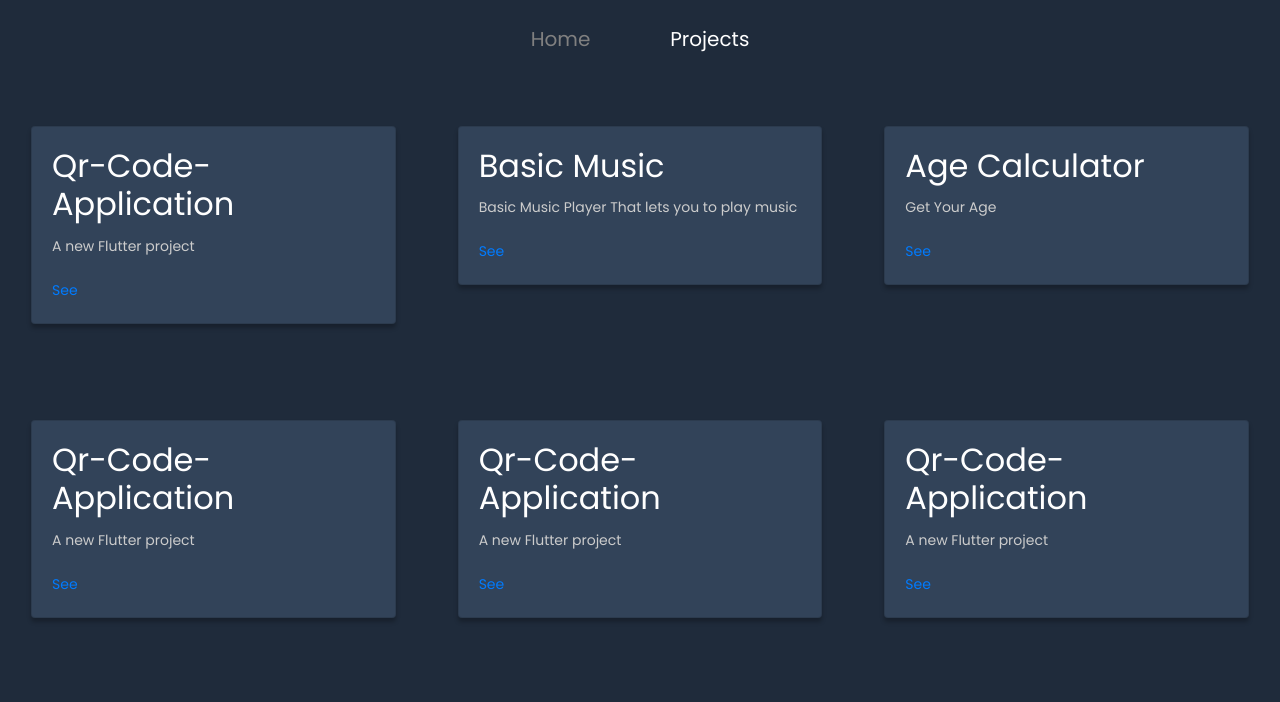
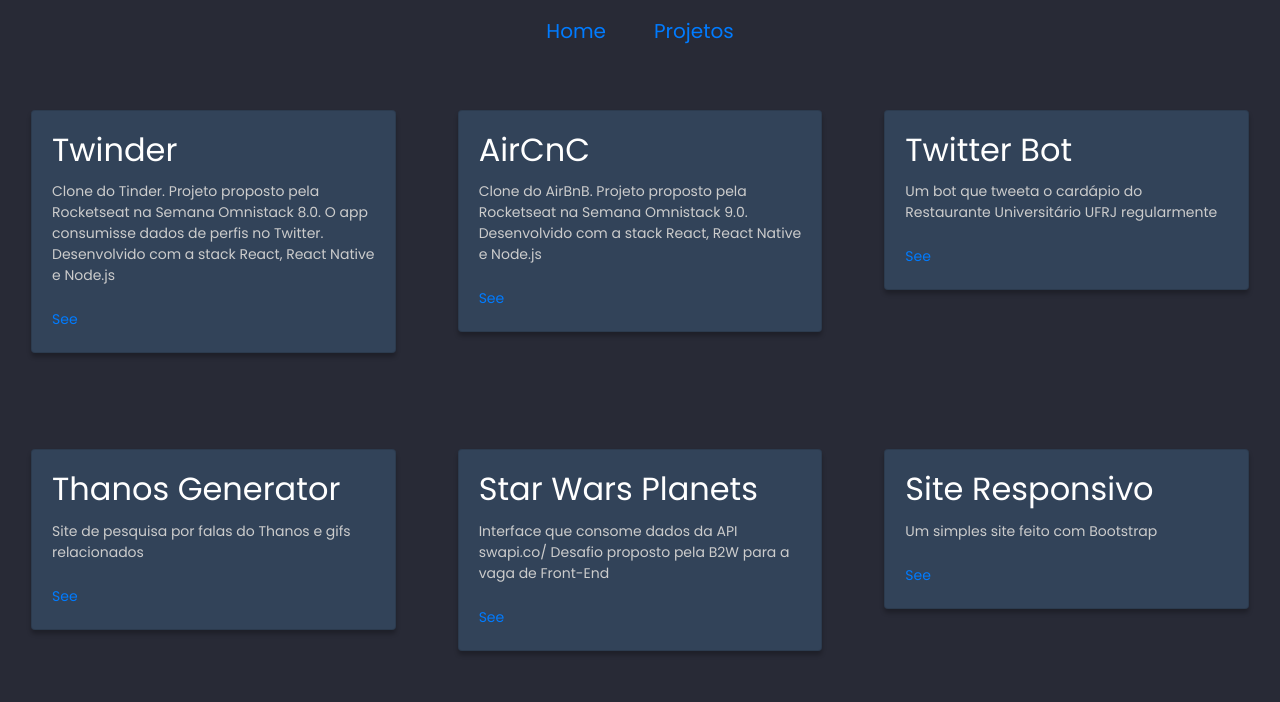
Before and after one commit to filipezz/personal-website, a Gatsby site: page /projects in a window 1280 px wide. Built offline with nearby package versions, Linux system fonts and the light colour scheme; Gatsby itself is replaced by a stand-in of ours.

Commit message:
First Commit

```diff
--- a/content/projects.yaml
+++ b/content/projects.yaml
@@ -1,23 +1,23 @@
-- title: Qr-Code-Application
-  subtitle: A new Flutter project
-  link: https://github.com/Mr404Found/Qr-Code-Application
+- title: Twinder
+  subtitle: Clone do Tinder. Projeto proposto pela Rocketseat na Semana Omnistack 8.0. O app consumisse dados de perfis no Twitter. Desenvolvido com a stack React, React Native e Node.js
+  link: https://github.com/filipezz/Twinder
 
-- title: Basic Music
-  subtitle: Basic Music Player That lets you to play music
-  link: https://github.com/Mr404Found/Basic-Music-Player
+- title: AirCnC
+  subtitle: Clone do AirBnB. Projeto proposto pela Rocketseat na Semana Omnistack 9.0. Desenvolvido com a stack React, React Native e Node.js
+  link: https://github.com/filipezz/aircnc
 
-- title: Age Calculator
-  subtitle: Get Your Age
-  link: https://github.com/Mr404Found/AgeCalculator
+- title: Twitter Bot
+  subtitle: Um bot que tweeta o cardápio do Restaurante Universitário UFRJ regularmente
+  link: https://github.com/filipezz/twitter-bot
 
-- title: Qr-Code-Application
-  subtitle: A new Flutter project
-  link: https://github.com/Mr404Found/Qr-Code-Application
+- title: Thanos Generator
+  subtitle: Site de pesquisa por falas do Thanos e gifs relacionados
+  link: https://github.com/filipezz/thanos-generator
 
-- title: Qr-Code-Application
-  subtitle: A new Flutter project
-  link: https://github.com/Mr404Found/Qr-Code-Application
+- title: Star Wars Planets
+  subtitle: Interface que consome dados da API swapi.co/ Desafio proposto pela B2W para a vaga de Front-End
+  link: https://github.com/filipezz/starwars-planets
 
-- title: Qr-Code-Application
-  subtitle: A new Flutter project
-  link: https://github.com/Mr404Found/Qr-Code-Application
+- title: Site Responsivo
+  subtitle: Um simples site feito com Bootstrap
+  link: https://github.com/filipezz/Site-responsivo
--- a/gatsby-config.js
+++ b/gatsby-config.js
@@ -1,8 +1,8 @@
 module.exports = {
   siteMetadata: {
-    title: `Gatsby Default Starter`,
-    description: `Kick off your next, great Gatsby project with this default starter. This barebones starter ships with the main Gatsby configuration files you might need.`,
-    author: `@gatsbyjs`,
+    title: `Filipe Marron`,
+    description: `Um portfolio`,
+    author: `Filipez Marron`,
   },
   plugins: [
     `gatsby-plugin-react-helmet`,
@@ -35,9 +35,11 @@ module.exports = {
         path: `./content/`,
       },
     },
-    // this (optional) plugin enables Progressive Web App + Offline functionality
-    // To learn more, visit: https://gatsby.dev/offline
-    // `gatsby-plugin-offline`,
-
+    {
+      resolve: `gatsby-plugin-google-analytics`,
+      options: {
+        trackingId: "UA-150903787-2",
+      },
+    },
   ],
 }
--- a/package.json
+++ b/package.json
@@ -8,6 +8,7 @@
     "bootstrap": "^4.3.1",
     "gatsby": "^2.13.51",
     "gatsby-image": "^2.2.8",
+    "gatsby-plugin-google-analytics": "^2.1.31",
     "gatsby-plugin-manifest": "^2.2.4",
     "gatsby-plugin-offline": "^2.2.4",
     "gatsby-plugin-react-helmet": "^3.1.3",
--- a/src/components/appbar.js
+++ b/src/components/appbar.js
@@ -5,11 +5,11 @@ export default function Appbar() {
   return (
     <div className="container my-3">
       <ul className="nav justify-content-center">
-        <li className="nav-item mx-4">
+        <li className=" mx-4">
           <Intent to="/">Home</Intent>
         </li>
-        <li className="nav-item mx-4">
-          <Intent to="/projects">Projects</Intent>
+        <li className=" mx-4">
+          <Intent to="/projects">Projetos</Intent>
         </li>
       </ul>
     </div>
--- a/src/components/link.js
+++ b/src/components/link.js
@@ -3,17 +3,7 @@ import Link from "gatsby-plugin-transition-link/AniLink"
 
 export default function Intent({ children, to }) {
   return (
-    <Link
-    cover bg="#FF8A00"
-      className="nav-link"
-      to={to}
-      activeStyle={{
-        color: "white",
-      }}
-      style={{
-        color: "grey",
-      }}
-    >
+    <Link cover direction="down" bg="rgb(36, 36, 36)" duration={1} to={to}>
       {children}
     </Link>
   )
--- a/src/pages/index.js
+++ b/src/pages/index.js
@@ -11,7 +11,7 @@ function index() {
       <Info />
       <Helmet>
         <meta charSet="utf-8" />
-        <title>Home | Sumanth</title>
+        <title> Home | Filipe Marron</title>
       </Helmet>
     </div>
   )
--- a/src/pages/projects.js
+++ b/src/pages/projects.js
@@ -13,7 +13,7 @@ function Projects({ data }) {
       <Appbar />
       <Helmet>
         <meta charSet="utf-8" />
-        <title>Projects | Sumanth</title>
+        <title>Projects | Filipe</title>
       </Helmet>
       <div className="row">
         {projectList.map(({ node }) => {
--- a/src/style.css
+++ b/src/style.css
@@ -1,17 +1,23 @@
 @import url('https://fonts.googleapis.com/css?family=Poppins|Source+Code+Pro&display=swap');
 
 html {
-  background-color: #1f2b3b !important;
+  background-color: #282a36	 !important;
   color: #fff !important;
   /* font-size: 2em; */
   font-family: "Poppins", sans-serif !important;
 }
 
 body {
-  background-color: #1f2b3b !important;
+  background-color: #282a36	 !important;
   color: #fff !important;
   font-size: 20px !important;
   font-family: "Poppins", sans-serif !important;
+}
+a {
+  color:#6272a4;
+}
+a:hover {
+  text-decoration: none;
 }
 
 .code {
@@ -39,6 +45,7 @@ body {
 .icon:hover {
   transform: scale(1.5);
   color: #ff8a00;
+
 }
 
 .card {
@@ -58,4 +65,5 @@ body {
 
 .card:hover {
   transform: scale(1.09);
+
 }
```
Also changed, not shown: gatsby-node.js (deleted, +0 -7 lines), gatsby-ssr.js (deleted, +0 -7 lines), src/components/info.js (+24 -24 lines), src/pages/404.js (+6 -6 lines), src/images/gatsby-astronaut.png (deleted), src/images/gatsby-icon.png, 1 other file.
